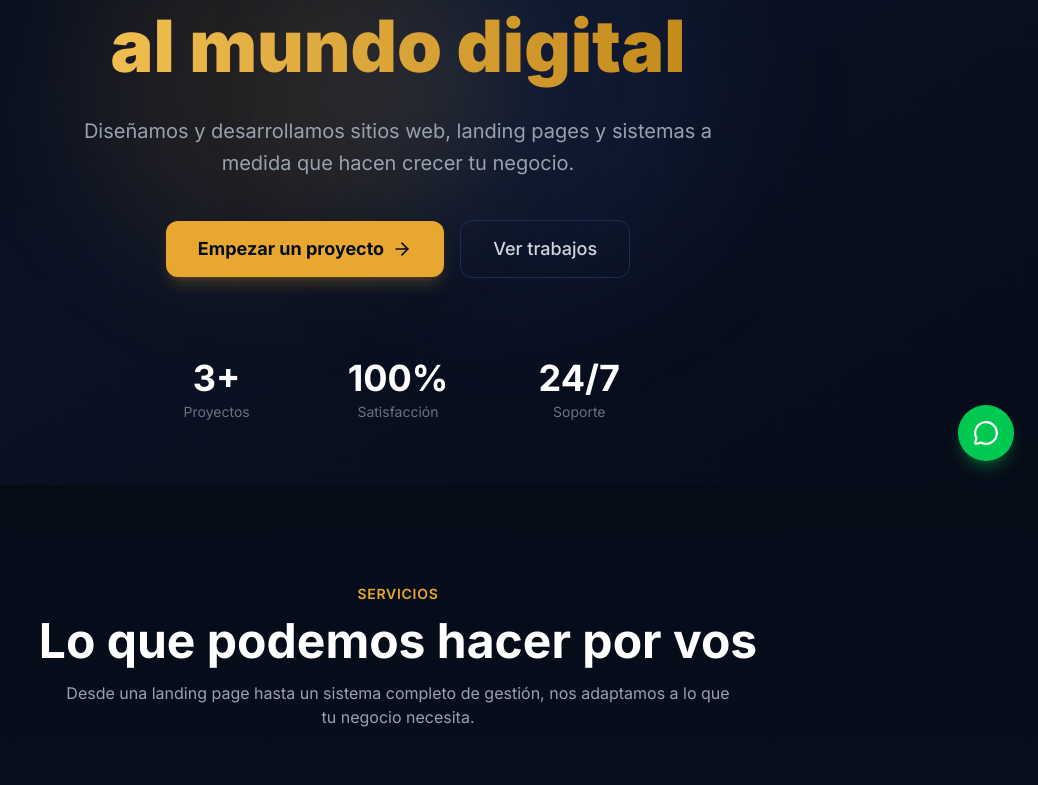
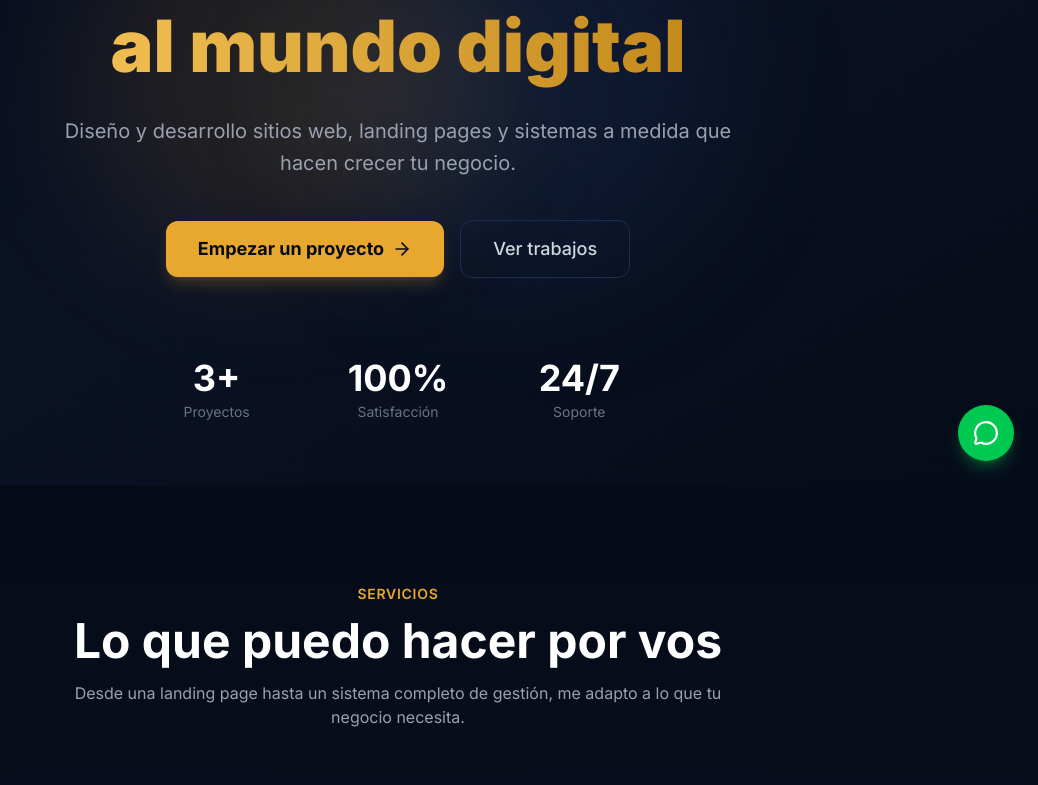
Before and after one commit to ImImanol/ica-web, a React (Vite) app: page / in a window 1280 px wide. Shown: the part 315-1100 px from the top of the page, without its empty margins (242-1280 px from the left). Built offline with nearby package versions, Linux system fonts and the light colour scheme.

Commit message:
refactor: singularize all text from plural to first person
Co-Authored-By: Claude Opus 4.6 <noreply@anthropic.com>

```diff
--- a/index.html
+++ b/index.html
@@ -6,7 +6,7 @@
 
     <!-- SEO Primary -->
     <title>ICA | Desarrollo Web & Soluciones Digitales</title>
-    <meta name="description" content="Diseñamos y desarrollamos sitios web, landing pages y sistemas a medida para negocios y empresas. Páginas rápidas, modernas y que generan resultados. Contactanos." />
+    <meta name="description" content="Diseño y desarrollo sitios web, landing pages y sistemas a medida para negocios y empresas. Páginas rápidas, modernas y que generan resultados. Contactame." />
     <meta name="keywords" content="desarrollo web, diseño web, landing page, sistema a medida, páginas web, Argentina, agencia digital, programación web, sitios web" />
     <meta name="author" content="Imanol Castro - ICA" />
     <meta name="robots" content="index, follow" />
@@ -19,7 +19,7 @@
     <!-- Open Graph / Facebook -->
     <meta property="og:type" content="website" />
     <meta property="og:title" content="ICA | Desarrollo Web & Soluciones Digitales" />
-    <meta property="og:description" content="Diseñamos y desarrollamos sitios web, landing pages y sistemas a medida para negocios y empresas." />
+    <meta property="og:description" content="Diseño y desarrollo sitios web, landing pages y sistemas a medida para negocios y empresas." />
     <meta property="og:image" content="https://icaweb.dev/logo.webp" />
     <meta property="og:url" content="https://icaweb.dev/" />
     <meta property="og:locale" content="es_AR" />
@@ -28,7 +28,7 @@
     <!-- Twitter Card -->
     <meta name="twitter:card" content="summary_large_image" />
     <meta name="twitter:title" content="ICA | Desarrollo Web & Soluciones Digitales" />
-    <meta name="twitter:description" content="Diseñamos y desarrollamos sitios web, landing pages y sistemas a medida para negocios y empresas." />
+    <meta name="twitter:description" content="Diseño y desarrollo sitios web, landing pages y sistemas a medida para negocios y empresas." />
     <meta name="twitter:image" content="https://icaweb.dev/logo.webp" />
 
     <!-- Geo Tags (SEO local) -->
@@ -41,7 +41,7 @@
       "@context": "https://schema.org",
       "@type": "ProfessionalService",
       "name": "ICA - Imanol Castro",
-      "description": "Desarrollo web, landing pages y sistemas a medida para negocios y empresas en Argentina.",
+      "description": "Desarrollo web, landing pages y sistemas a medida para negocios y empresas.",
       "url": "https://icaweb.dev",
       "logo": "https://icaweb.dev/logo.webp",
       "image": "https://icaweb.dev/logo.webp",
--- a/src/components/CTA.jsx
+++ b/src/components/CTA.jsx
@@ -22,14 +22,14 @@ export default function CTA() {
           ?
         </h2>
         <p className="text-gray-400 text-lg mb-8 max-w-2xl mx-auto">
-          No importa el tamaño de tu negocio. Creamos la solución digital que necesitás para crecer.
+          No importa el tamaño de tu negocio. Creo la solución digital que necesitás para crecer.
         </p>
         <div className="flex flex-col sm:flex-row gap-4 justify-center">
           <a
             href="#contacto"
             className="group bg-gold-500 hover:bg-gold-400 text-navy-950 font-bold px-8 py-3.5 rounded-xl transition-all duration-200 flex items-center justify-center gap-2 text-lg shadow-lg shadow-gold-500/20 hover:shadow-gold-400/30 cursor-pointer"
           >
-            Contactanos ahora
+            Contactame ahora
             <ArrowRight size={20} className="group-hover:translate-x-1 transition-transform" />
           </a>
           <a
@@ -38,7 +38,7 @@ export default function CTA() {
             rel="noopener noreferrer"
             className="border border-green-500/30 hover:border-green-400/50 bg-green-500/5 hover:bg-green-500/10 text-green-400 font-medium px-8 py-3.5 rounded-xl transition-all duration-200 text-lg cursor-pointer text-center"
           >
-            Escribinos por WhatsApp
+            Escribime por WhatsApp
           </a>
         </div>
       </div>
--- a/src/components/Contact.jsx
+++ b/src/components/Contact.jsx
@@ -67,7 +67,7 @@ export default function Contact() {
             Empecemos tu proyecto
           </h2>
           <p className="text-gray-400 mt-4 max-w-2xl mx-auto">
-            Contanos tu idea y te respondemos en menos de 24 horas.
+            Contame tu idea y te respondo en menos de 24 horas.
           </p>
         </div>
 
@@ -174,7 +174,7 @@ export default function Contact() {
                 required
                 rows={4}
                 className="w-full bg-navy-900/50 border border-navy-800 rounded-xl px-4 py-3 text-white placeholder-gray-600 focus:outline-none focus:border-gold-500/50 transition-colors resize-none"
-                placeholder="Contanos sobre tu proyecto..."
+                placeholder="Contame sobre tu proyecto..."
               />
             </div>
 
--- a/src/components/Hero.jsx
+++ b/src/components/Hero.jsx
@@ -60,7 +60,7 @@ export default function Hero() {
 
         {/* Main title */}
         <h1 className="text-4xl sm:text-5xl md:text-7xl font-black text-white leading-tight mb-6">
-          Llevamos tu negocio
+          Llevo tu negocio
           <br />
           <span className="text-transparent bg-clip-text bg-gradient-to-r from-gold-400 to-gold-600">
             al mundo digital
@@ -68,8 +68,8 @@ export default function Hero() {
         </h1>
 
         <p className="text-lg md:text-xl text-gray-400 max-w-2xl mx-auto mb-10 leading-relaxed">
-          Diseñamos y desarrollamos sitios web, landing pages y sistemas a
-          medida que hacen crecer tu negocio.
+          Diseño y desarrollo sitios web, landing pages y sistemas a medida
+          que hacen crecer tu negocio.
         </p>
 
         {/* CTAs */}
--- a/src/components/Process.jsx
+++ b/src/components/Process.jsx
@@ -6,25 +6,25 @@ const steps = [
     icon: MessageSquare,
     step: '01',
     title: 'Contacto',
-    description: 'Nos contás qué necesitás. Analizamos tu negocio y te proponemos la mejor solución.',
+    description: 'Me contás qué necesitás. Analizo tu negocio y te propongo la mejor solución.',
   },
   {
     icon: PenTool,
     step: '02',
     title: 'Diseño',
-    description: 'Creamos el diseño de tu sitio. Te mostramos cómo va a quedar antes de desarrollarlo.',
+    description: 'Creo el diseño de tu sitio. Te muestro cómo va a quedar antes de desarrollarlo.',
   },
   {
     icon: Code,
     step: '03',
     title: 'Desarrollo',
-    description: 'Programamos tu sitio con las mejores tecnologías. Rápido, seguro y responsive.',
+    description: 'Programo tu sitio con las mejores tecnologías. Rápido, seguro y responsive.',
   },
   {
     icon: Rocket,
     step: '04',
     title: 'Entrega',
-    description: 'Publicamos tu sitio y te damos soporte continuo. Tu web siempre funcionando.',
+    description: 'Publico tu sitio y te doy soporte continuo. Tu web siempre funcionando.',
   },
 ]
 
--- a/src/components/Services.jsx
+++ b/src/components/Services.jsx
@@ -47,10 +47,10 @@ export default function Services() {
             Servicios
           </span>
           <h2 className="text-3xl md:text-5xl font-bold text-white mt-3">
-            Lo que podemos hacer por vos
+            Lo que puedo hacer por vos
           </h2>
           <p className="text-gray-400 mt-4 max-w-2xl mx-auto">
-            Desde una landing page hasta un sistema completo de gestión, nos adaptamos a lo que tu negocio necesita.
+            Desde una landing page hasta un sistema completo de gestión, me adapto a lo que tu negocio necesita.
           </p>
         </div>
 
```
